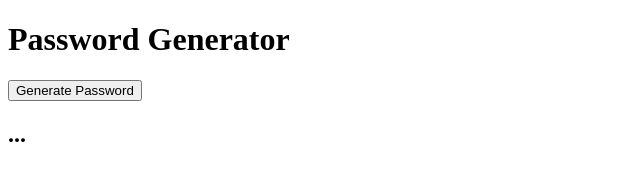
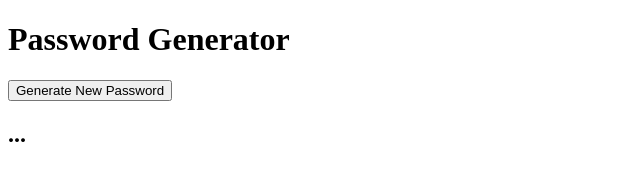
Before and after one commit to MarinaPadilha/password-generator, a website: page src/index.html in a window 1280 px wide. Shown: the full height of the page, 0-640 px from the left. Drawn offline with Linux system fonts and the light colour scheme.

Commit message:
Initial commit

```diff
--- a/src/index.html
+++ b/src/index.html
@@ -8,9 +8,8 @@
 </head>
 <body>
   <h1>Password Generator</h1>
-  <button>Generate Password</button>
+  <button>Generate New Password</button>
   <h2>...</h2>
   <script src="/src/main.js" type="module" ></script>
-
 </body>
 </html>
```
